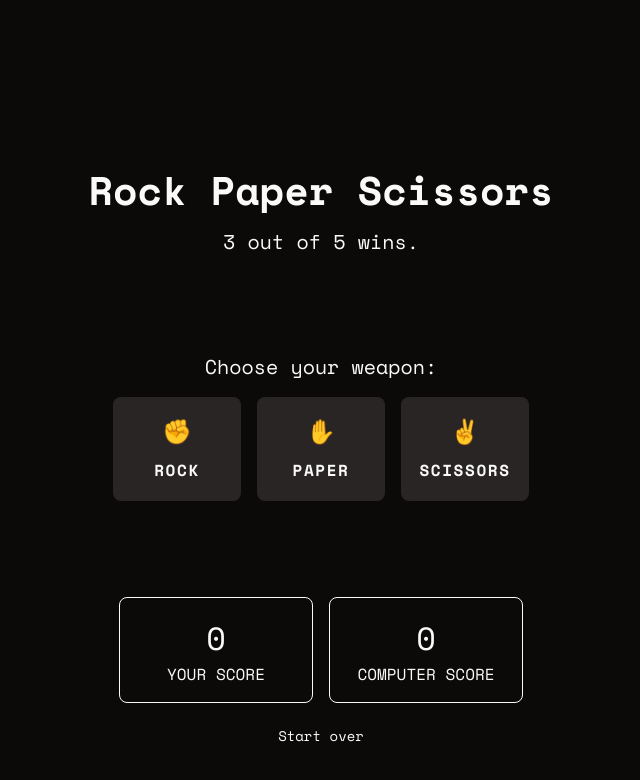
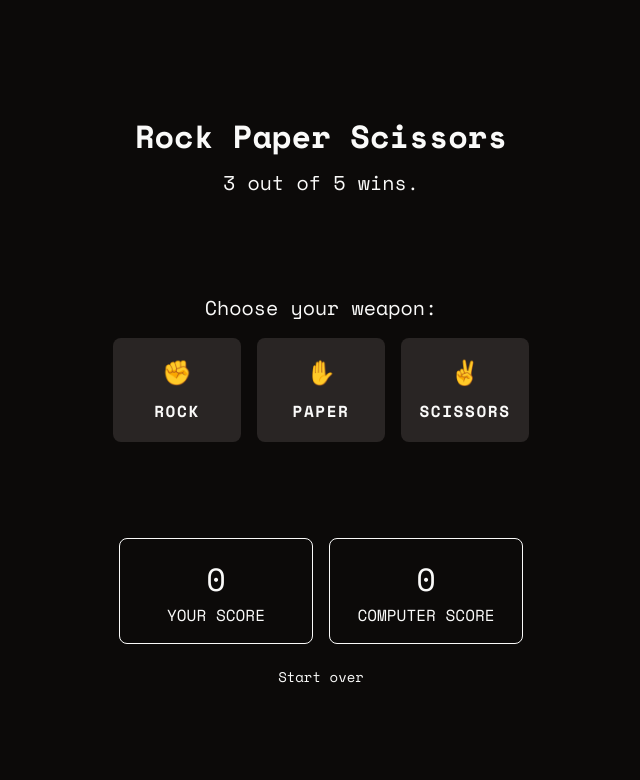
Before and after one commit to jeddsoh/rock-paper-scissors, a plain HTML site: page index.html in a window 1280 px wide. Shown: the whole page, without its empty margins (319-959 px from the left). Drawn offline with nearby package versions, Linux system fonts and the light colour scheme.

Commit message:
Update container layout and padding

```diff
--- a/main.css
+++ b/main.css
@@ -62,13 +62,17 @@ video {
 /* Rest of CSS */
 
 .container {
-    width: 100%;
+    height: 100vh;
     display: flex;
     flex-direction: column;
     gap: 6rem;
     align-items: center;
-    justify-content: start;
-    padding-top: 10rem;
+    justify-content: center;
+    padding: 0 2rem;
+}
+
+h1 {
+    font-size: 2rem;
 }
 
 .header {
```
